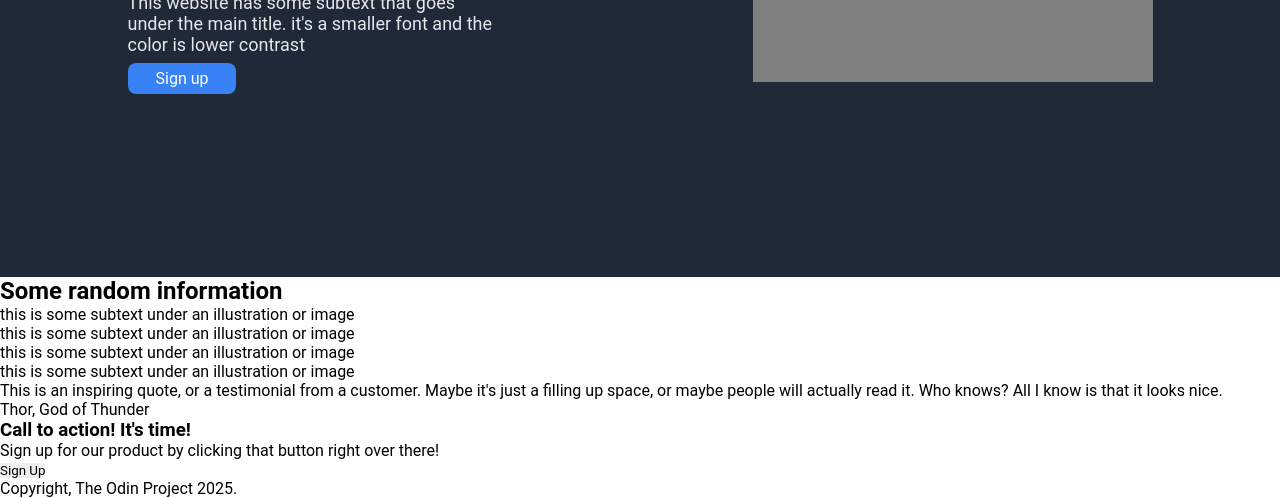
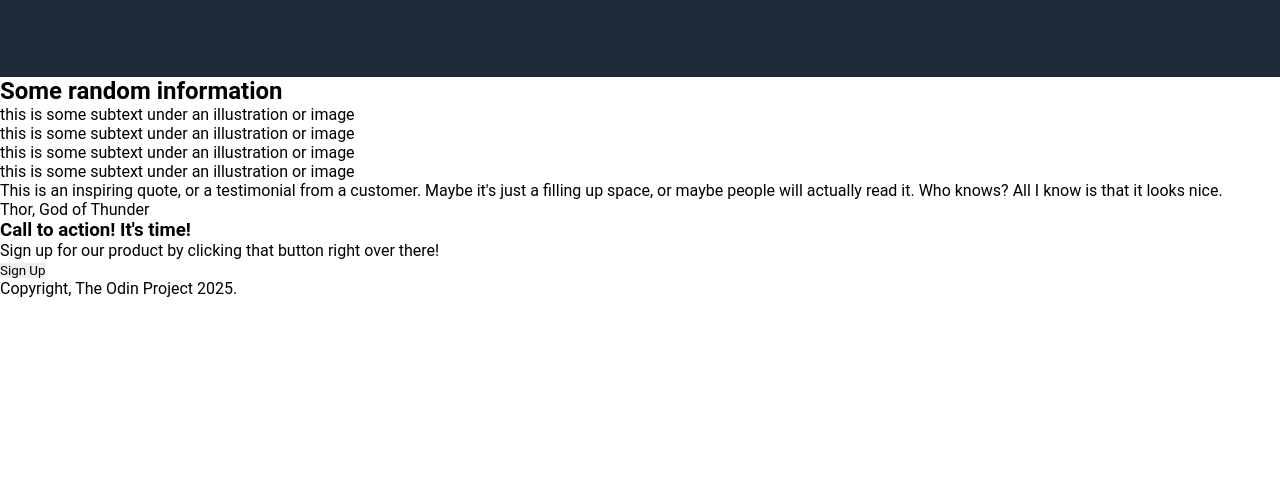
Before and after one commit to masul2099/landing-page, a plain HTML site: page index.html in a window 1280 px wide. Shown: the part 365-863 px from the top of the page. After the commit the page ends 800 px from the top, so only its background shows below. Drawn offline with Linux system fonts and the light colour scheme.

Commit message:
Dencrease .hero height to 390px

```diff
--- a/style.css
+++ b/style.css
@@ -42,7 +42,7 @@ a {
 }
 
 .hero {
-    height: 590px;
+    height: 390px;
 }
 
 .hero .text {
```
